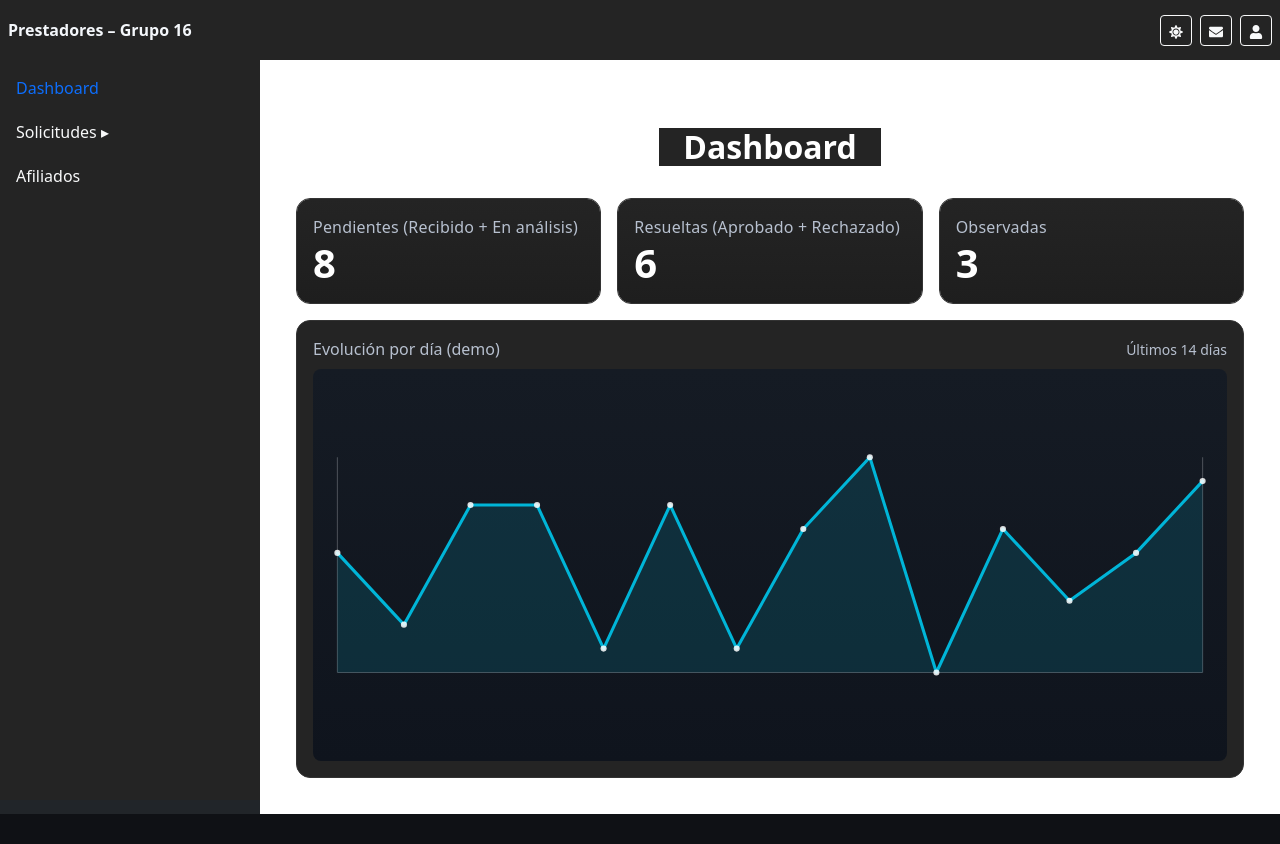
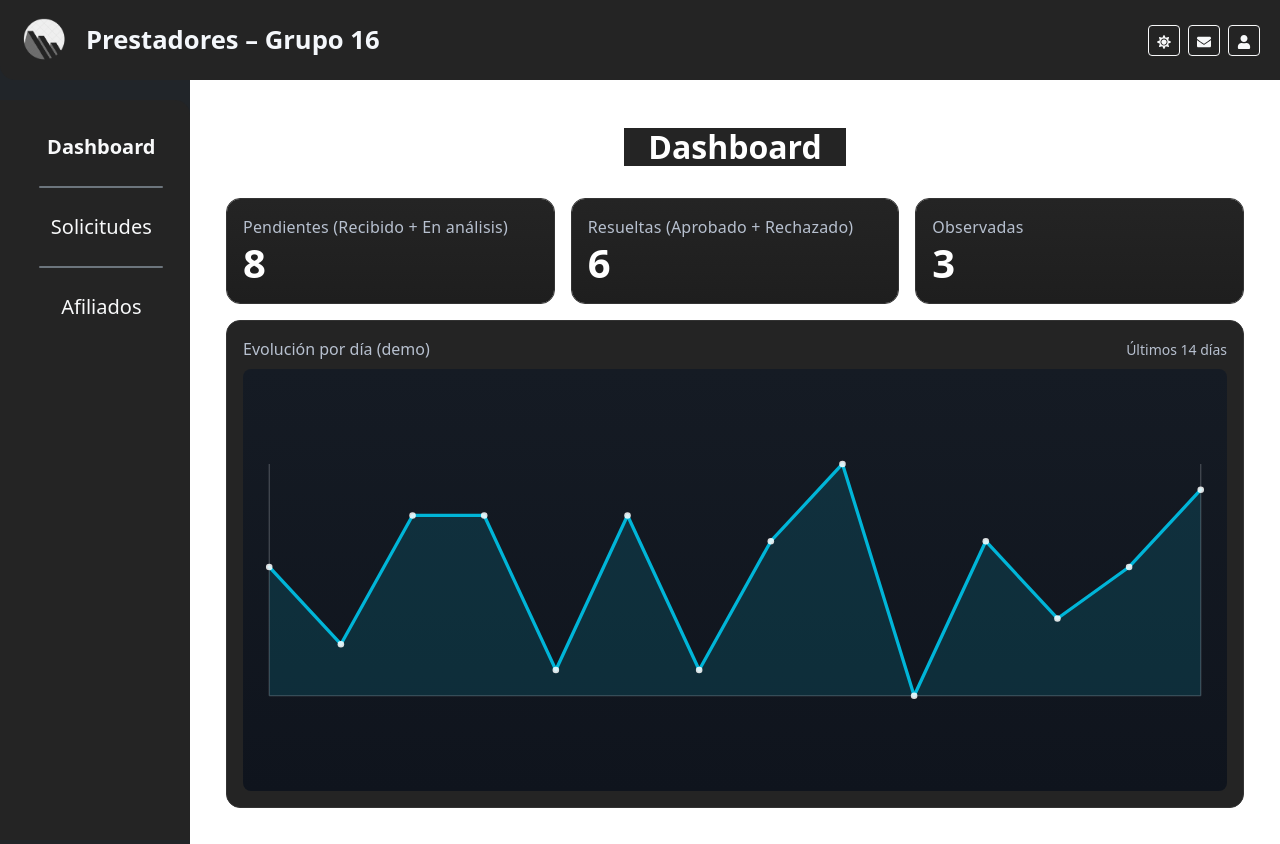
Before and after one commit to DesApp-2025c2-Grupo16/frontend, a React (Vite) app: page /login in a window 1280 px wide. Both pictures are taken after typing "Sample" into the empty fields and a click on the button "Entrar". Before the commit the page ends 814 px from the top, so only its background shows below. Built offline with nearby package versions, Linux system fonts and the light colour scheme.

Commit message:
Séptimo Commit: Proyecto Prestadores, Mejora de diseño

```diff
--- a/src/components/Header.jsx
+++ b/src/components/Header.jsx
@@ -1,6 +1,7 @@
 // src/components/Header.jsx
 import { useState } from "react";
 import { FaSun, FaMoon, FaEnvelope, FaUser } from "react-icons/fa";
+import logo from "../assets/logo.png"; // <-- reemplaza con la ruta de tu logo
 
 export default function Header() {
   const [dark, setDark] = useState(true);
@@ -10,21 +11,31 @@ export default function Header() {
       className="d-flex align-items-center justify-content-between"
       style={{
         background: "var(--header-bg, #242424)",
-        height: "60px",
-        padding: 0,    // sin padding
-        margin: 0,     // sin margen
+        height: "80px",          // header más grueso y estático
+        padding: "0 20px",       // espacio desde los bordes
+        margin: 0,
         position: "fixed",
         top: 0,
         left: 0,
         right: 0,
         zIndex: 1000,
+        borderBottomLeftRadius: "15px"
       }}
     >
-      {/* Título */}
-      <div className="fw-bold ms-2">Prestadores – Grupo 16</div>
+      {/* Logo + Título */}
+      <div className="d-flex align-items-center gap-3">
+        <img
+          src={logo}
+          alt="Logo"
+          style={{ height: "50px", width: "50px", objectFit: "contain" }}
+        />
+        <div className="fw-bold" style={{ fontSize: "1.6rem" }}>
+          Prestadores – Grupo 16
+        </div>
+      </div>
 
       {/* Acciones (tema, mensajes, usuario) */}
-      <div className="d-flex align-items-center gap-2 me-2">
+      <div className="d-flex align-items-center gap-2">
         <button
           className="btn btn-sm btn-outline-light"
           onClick={() => setDark(!dark)}
--- a/src/components/Layout.jsx
+++ b/src/components/Layout.jsx
@@ -12,12 +12,15 @@ export default function Layout() {
   const [solOpen, setSolOpen] = useState(
     location.pathname.startsWith("/solicitudes")
   );
+
   useEffect(() => {
     if (location.pathname.startsWith("/solicitudes")) setSolOpen(true);
   }, [location.pathname]);
 
   const linkClass = ({ isActive }) =>
-    "nav-link px-2 py-2 rounded " + (isActive ? "active" : "text-light");
+    `nav-link d-flex justify-content-center align-items-center fs-5 px-2 py-2 rounded ${
+      isActive ? "fw-bold text-light" : "text-light"
+    }`;
 
   const onLogout = () => {
     logout();
@@ -33,42 +36,108 @@ export default function Layout() {
       <aside
         className="d-none d-md-block"
         style={{
-          width: 260,
+          width: 190,
           background: "var(--sidebar, #242424)",
-          marginTop: "60px",                // arranca debajo del header
-          height: "calc(100vh - 60px)",     // ocupa el resto de la pantalla
+          marginTop: "100px",
+          height: "calc(100vh - 60px)",
           position: "fixed",
           left: 0,
           top: 0,
           overflowY: "auto",
-          border: "none",                   // 🔹 elimina bordes blancos
+          border: "none",
+          borderTopRightRadius: "15px"
         }}
       >
-        <nav className="p-2 m-0">           {/* 🔹 quitamos margenes extras */}
-          <ul className="nav flex-column gap-1 m-0 p-0">
+        <nav className="p-2 m-0">
+          <ul className="nav flex-column gap-3 m-2 p-2">
+            {/* Dashboard */}
             <li className="nav-item">
               <NavLink to="/dashboard" className={linkClass}>
                 Dashboard
               </NavLink>
             </li>
 
+            {/* Línea tipo pill */}
+            <li>
+              <div
+                style={{
+                  height: "2px",
+                  width: "80%",
+                  margin: "0 auto",
+                  background: "#6c757d",
+                  borderRadius: "10px",
+                }}
+              />
+            </li>
+
+            {/* Solicitudes */}
             <li className="nav-item">
+              <div className="d-flex flex-column w-100">
                 <button
-                className="w-100 text-start nav-link px-2 py-2 rounded text-light"
+                  className={`w-100 d-flex justify-content-center align-items-center fs-5 nav-link px-2 py-2 rounded text-light ${
+                    solOpen ? "fw-bold" : ""
+                  }`}
                   style={{ background: "transparent", border: "none" }}
                   onClick={() => setSolOpen((v) => !v)}
                 >
-                Solicitudes {solOpen ? "▾" : "▸"}
+                  Solicitudes
                 </button>
-              {solOpen && (
-                <ul className="list-unstyled ms-3 mt-1 mb-2 d-flex flex-column gap-1">
-                  <li><NavLink to="/solicitudes/reintegros" className={linkClass}>Reintegros</NavLink></li>
-                  <li><NavLink to="/solicitudes/autorizaciones" className={linkClass}>Autorizaciones</NavLink></li>
-                  <li><NavLink to="/solicitudes/recetas" className={linkClass}>Recetas</NavLink></li>
+
+                {/* Sublista animada */}
+                <div
+                  style={{
+                    maxHeight: solOpen ? "500px" : "0",
+                    overflow: "hidden",
+                    transition: "max-height 0.3s ease",
+                  }}
+                >
+                  <ul
+                    className="list-unstyled mt-1 mb-2 d-flex flex-column gap-1"
+                    style={{ paddingLeft: 0 }}
+                  >
+                    <li>
+                      <NavLink
+                        to="/solicitudes/reintegros"
+                        className={linkClass}
+                      >
+                        Reintegros
+                      </NavLink>
+                    </li>
+                    <li>
+                      <NavLink
+                        to="/solicitudes/autorizaciones"
+                        className={linkClass}
+                      >
+                        Autorizaciones
+                      </NavLink>
+                    </li>
+                    <li>
+                      <NavLink
+                        to="/solicitudes/recetas"
+                        className={linkClass}
+                      >
+                        Recetas
+                      </NavLink>
+                    </li>
                   </ul>
-              )}
+                </div>
+              </div>
             </li>
 
+            {/* Segunda línea tipo pill */}
+            <li>
+              <div
+                style={{
+                  height: "2px",
+                  width: "80%",
+                  margin: "0 auto",
+                  background: "#6c757d",
+                  borderRadius: "10px",
+                }}
+              />
+            </li>
+
+            {/* Afiliados */}
             <li className="nav-item">
               <NavLink to="/afiliados" className={linkClass}>
                 Afiliados
@@ -81,11 +150,11 @@ export default function Layout() {
       {/* Contenido principal */}
       <main
         style={{
-          marginTop: "60px",   // altura del header
-          marginLeft: "260px", // ancho del sidebar
+          marginTop: "60px",
+          marginLeft: "190px",
           minHeight: "calc(100vh - 60px)",
           background: "#ffffff",
-           color: "#000000",
+          color: "#242424",
           padding: "20px",
         }}
       >
--- a/src/pages/Afiliados.jsx
+++ b/src/pages/Afiliados.jsx
@@ -26,7 +26,7 @@ export default function BusquedaAfiliado() {
   return (
     <div className="text-center mt-5">
       <h2
-        className="text-white fw-bold py-2 px-4 mx-auto rounded-pill"
+        className="text-white fw-bold py-2 px-5 mx-auto rounded-pill"
         style={{ background: "#242424", display: "inline-block" }}
       >
         BÚSQUEDA DE AFILIADO
--- a/src/pages/Situaciones.jsx
+++ b/src/pages/Situaciones.jsx
@@ -34,6 +34,15 @@ export default function Situaciones() {
   const startEdit = (r) => { setEditing(r.id); setTemp({ ...r }); };
   const cancel = () => { setEditing(null); setTemp({}); };
   const save = () => {
+  if (!temp.nombre.trim()) {
+    alert("El campo 'Nombre' es obligatorio.");
+    return;
+  }
+  if (!temp.situacion.trim()) {
+    alert("El campo 'Situación' es obligatorio.");
+    return;
+  }
+
   if (editing === "new") {
     setRows(prev => [temp, ...prev]);
   } else {
@@ -41,6 +50,7 @@ export default function Situaciones() {
   }
   cancel();
 };
+
   const bajaIndefinido = (id) => {
     setRows(prev => prev.map(r => r.id === id ? { ...r, hasta: "" } : r));
   };
@@ -51,7 +61,7 @@ export default function Situaciones() {
   return (
     <div className="text-center mt-4">
       <h2
-        className="text-white fw-bold py-2 px-4 mx-auto rounded-pill"
+        className="text-white fw-bold py-2 px-5 mx-auto rounded-pill"
         style={{ background: "#242424", display: "inline-block" }}
       >
         SITUACIÓN TERAPÉUTICA
```
Also changed, not shown: src/assets/logo.png (added). Lines whose indentation alone changed are shown as unchanged.
